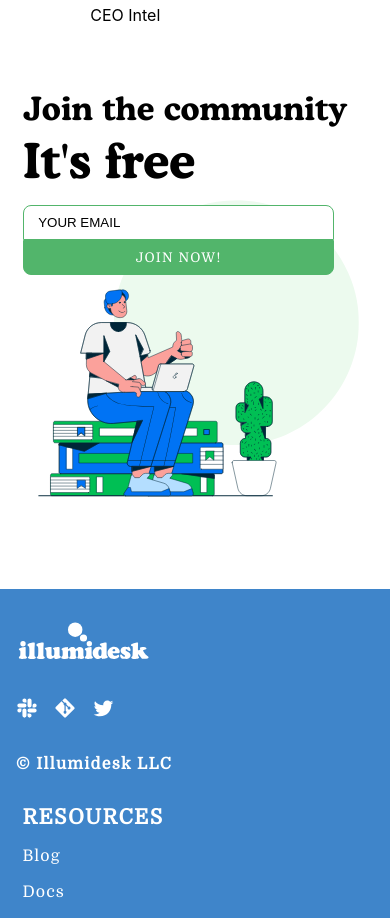
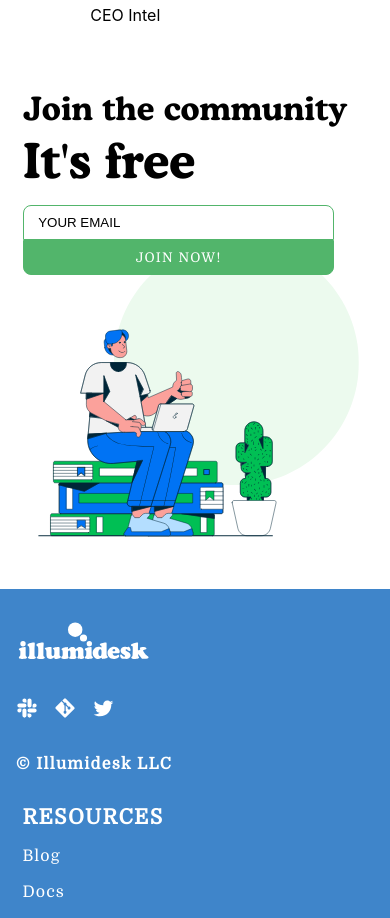
Before and after one commit to carlosiib/illum-nextjs, a Next.js app: page / in a window 390 px wide. Shown: the part 6580-7498 px from the top of the page. Built offline with nearby package versions, Linux system fonts and the light colour scheme.

Commit message:
data attributes for logo link

```diff
--- a/components/Navbar/index.js
+++ b/components/Navbar/index.js
@@ -43,8 +43,8 @@ const Navbar = () => {
     <>
       <div className={`navbarContainer ${scroll > headerTop ? "is-sticky" : ""}`}>
         <div>
-          <Link href="/">
-            <a >
+          <Link alt="Illumidesk logo" href="/" >
+            <a datadesktop="true">
               <NavbarLogo width="198" height="80" alt="Illumidesk logo" />
             </a>
           </Link>
@@ -112,7 +112,7 @@ const Navbar = () => {
       <div className={`mobileNavbar is-sticky`}>
         <div>
           <Link href="/">
-            <a alt="Illumidesk logo">
+            <a alt="Illumidesk logo" datamobile="true">
               <NavbarLogo width="198" height="80" alt="Illumidesk logo" />
             </a>
           </Link>
--- a/components/Newsletter/index.js
+++ b/components/Newsletter/index.js
@@ -51,7 +51,7 @@ const Newsletter = () => {
             <p className="successSubmission">Success!</p>
           )}
         </div>
-        <img src="/svg/newsletter-person.svg" alt="Join the community with Illumidesk newsletter" height="450" />
+        <img src="/svg/newsletter-person.svg" alt="Join the community with Illumidesk newsletter" height="450" width="430" />
       </div>
     </section>
   );
--- a/styles/globals.css
+++ b/styles/globals.css
@@ -770,7 +770,7 @@ footer {
   }
 
   .newsLetterContainer img {
-    top: 8%;
+    top: 16%;
     left: 0px;
     width: 100%;
   }
```
